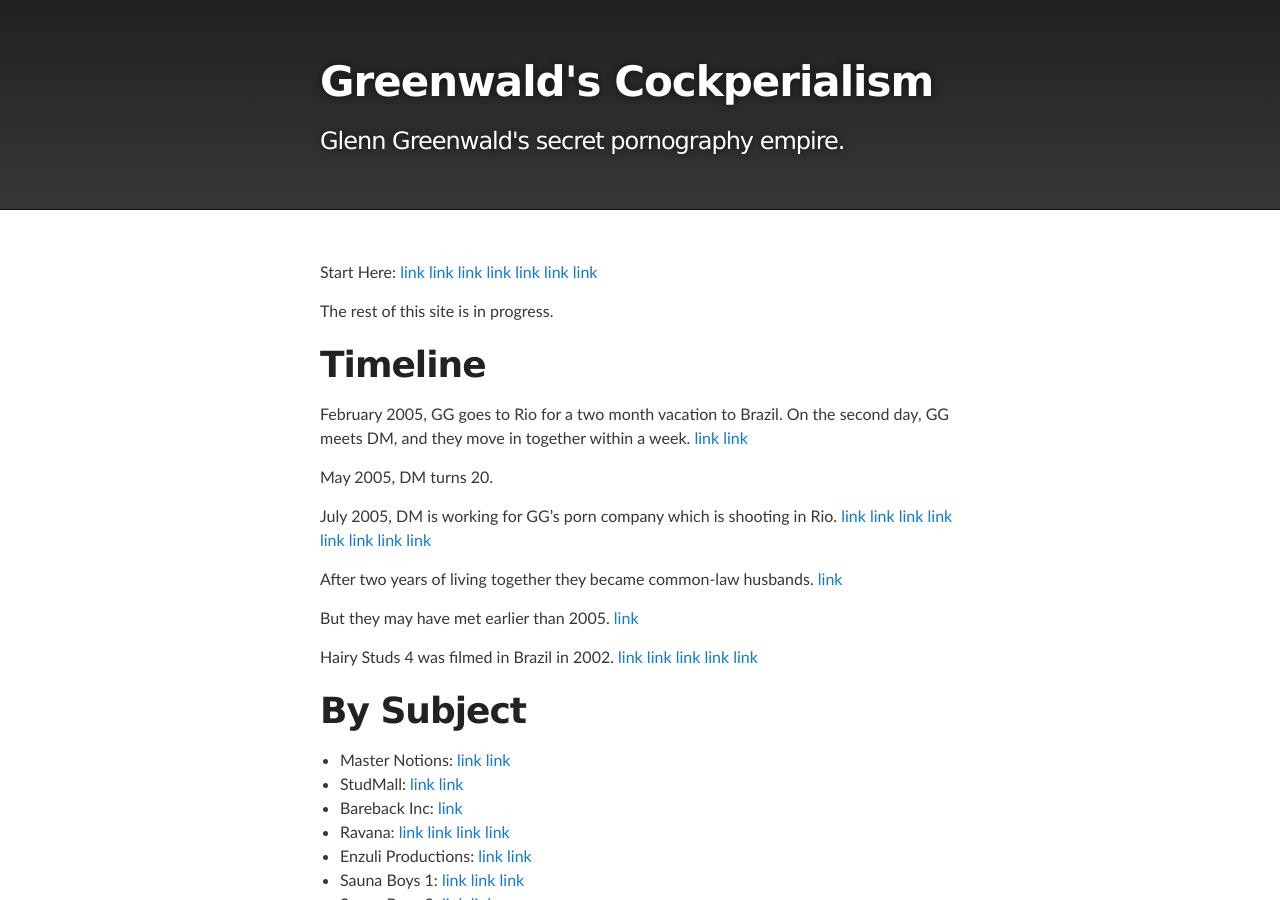
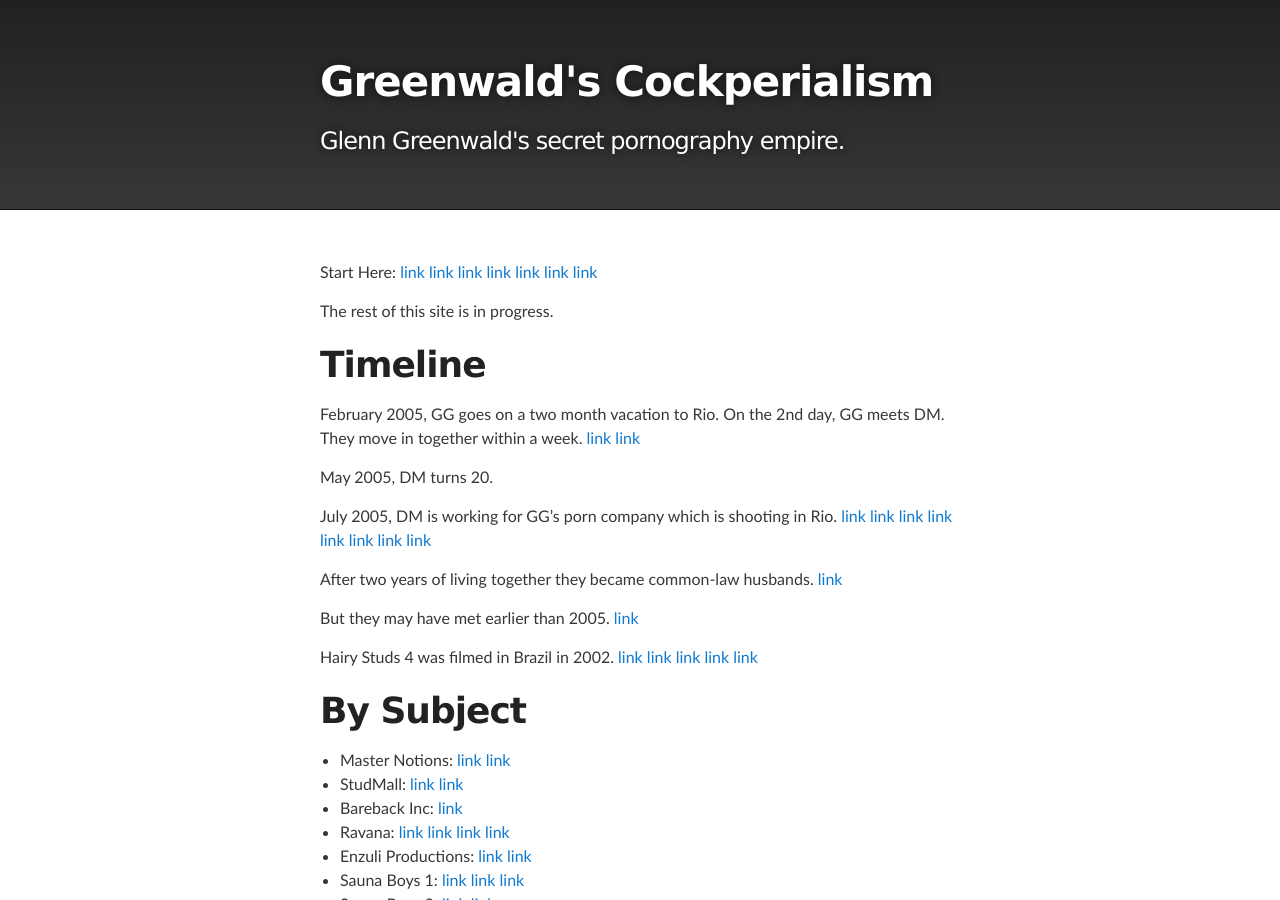
Before and after one commit to masternotions/masternotions.github.io, a Jekyll site: the page built from index.md, in a window 1280 px wide and 900 px high. Built offline with Jekyll 4.4.1, drawn with Linux system fonts in a browser that asks for light colours; some of the changed text lies outside the part shown.

Commit message:
Update index.md

```diff
--- a/index.md
+++ b/index.md
@@ -17,7 +17,7 @@ The rest of this site is in progress.
 
 # Timeline
 
-February 2005, GG goes to Rio for a two month vacation to Brazil. On the second day, GG meets DM, and they move in together within a week.
+February 2005, GG goes on a two month vacation to Rio. On the 2nd day, GG meets DM. They move in together within a week.
 [link](https://twitter.com/wokyleeks/status/1298827978164453378)
 [link](https://twitter.com/AlanVRK/status/1298322296579522564)
 
```
Also changed, not shown: other parts of index.md (+2 -1 lines).
